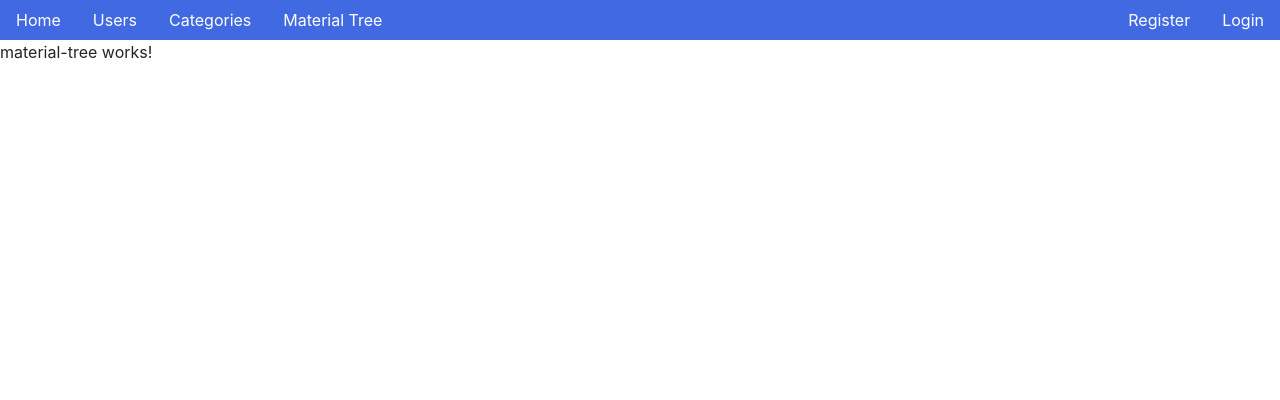
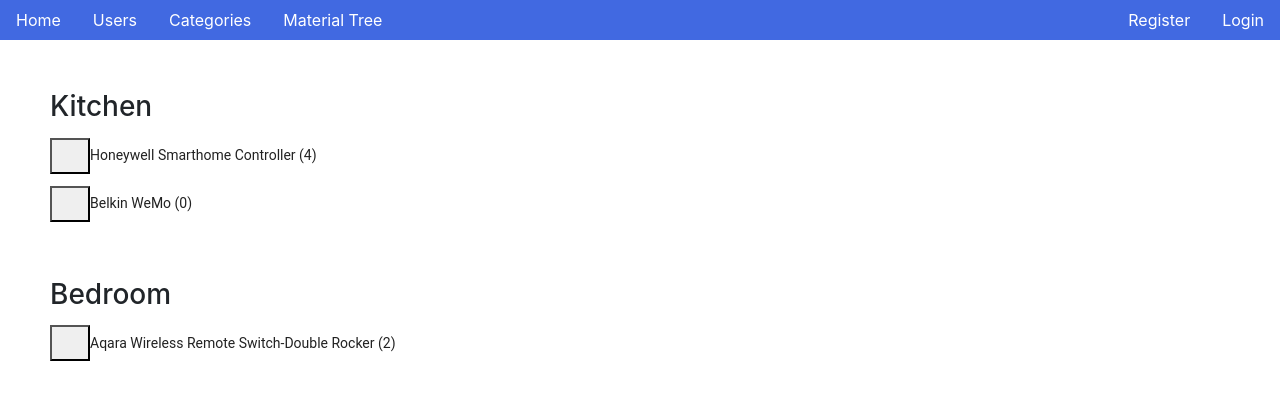
Before and after one commit to marbogucki/angular-login, an Angular app: page /material-tree in a window 1280 px wide. Shown: the top 400 px of the page. Built offline with nearby package versions, Linux system fonts and the light colour scheme; data requests are answered from the project's data file.

Commit message:
add angular material 7.3.7 and add data to material-tree

```diff
--- a/db.json
+++ b/db.json
@@ -20,5 +20,42 @@
       "name": "Maksymilian Wojciechowski",
       "email": "maksymilian.w@test.pl"
     }
+  ],
+  "rooms": [
+    { "id": 1, "name": "Kitchen", "floor": 0, "devices": [1, 2] },
+    { "id": 2, "name": "Bedroom", "floor": 1, "devices": [] },
+    { "id": 3, "name": "Bathroom", "floor": 0, "devices": [2, 3] },
+    { "id": 4, "name": "Living Room", "floor": 0, "devices": [1, 4] }
+  ],
+  "controllers": [
+    {
+      "id": 1,
+      "name": "Honeywell Smarthome Controller",
+      "model": "Honeywell Zigbee Model 2012014394395",
+      "roomId": 1,
+      "bindings": [
+        {"channel": "Left Button", "action": "Single Click", "result": "light-on"},
+        {"channel": "Left Button", "action": "Double Click", "result": "light-off"},
+        {"channel": "Right Button", "action": "Single Click", "result": ""},
+        {"channel": "Right Button", "action": "Double Click", "result": "light-on"}
+      ]
+    },
+    {
+      "id": 2,
+      "name": "Aqara Wireless Remote Switch-Double Rocker",
+      "model": "Honeywell Wireless Model 596829382",
+      "roomId": 2,
+      "bindings": [
+        {"channel": "Left Button", "action": "Single Click", "result": "light-on"},
+        {"channel": "Right Button", "action": "Single Click", "result": "light-off"}
+      ]
+    },
+    {
+      "id": 3,
+      "model": "Belkin Model 682938103",
+      "name": "Belkin WeMo",
+      "roomId": 1,
+      "bindings": []
+    }
   ]
 }
--- a/package.json
+++ b/package.json
@@ -11,15 +11,17 @@
   },
   "private": true,
   "dependencies": {
-    "@angular/animations": "~7.2.0",
+    "@angular/animations": "^7.2.15",
+    "@angular/cdk": "^7.3.7",
     "@angular/common": "~7.2.0",
     "@angular/compiler": "~7.2.0",
     "@angular/core": "~7.2.0",
     "@angular/forms": "~7.2.0",
+    "@angular/material": "^7.3.7",
     "@angular/platform-browser": "~7.2.0",
     "@angular/platform-browser-dynamic": "~7.2.0",
     "@angular/router": "~7.2.0",
-    "core-js": "^2.5.4",
+    "core-js": "^2.6.9",
     "rxjs": "~6.3.3",
     "tslib": "^1.9.0",
     "zone.js": "~0.8.26"
--- a/src/app/app.module.ts
+++ b/src/app/app.module.ts
@@ -1,4 +1,5 @@
 import { BrowserModule } from '@angular/platform-browser';
+import {BrowserAnimationsModule} from '@angular/platform-browser/animations';
 import { NgModule } from '@angular/core';
 
 import { AppRoutingModule } from './app-routing.module';
@@ -13,6 +14,7 @@
   ],
   imports: [
     BrowserModule,
+    BrowserAnimationsModule,
     CoreModule,
     AppRoutingModule
   ],
--- a/src/app/feature/material-tree/material-tree.component.html
+++ b/src/app/feature/material-tree/material-tree.component.html
@@ -1,3 +1,26 @@
-<p>
-  material-tree works!
-</p>
+<section *ngFor="let room of rooms" class="controllers">
+  <h3>{{ room.name }}</h3>
+
+  <mat-tree [dataSource]="room.controllers" [treeControl]="treeControl" class="apto-tree">
+    <mat-tree-node *matTreeNodeDef="let binding" matTreeNodeToggle>
+      <li class="mat-tree-node apto-tree__node-item">
+        <button mat-icon-button disabled></button>
+        {{binding.channel}}: {{binding.action}}
+      </li>
+    </mat-tree-node>
+
+    <mat-nested-tree-node *matTreeNodeDef="let controller; when: hasChild">
+      <li>
+        <div class="mat-tree-node">
+          <button mat-icon-button matTreeNodeToggle>
+            <mat-icon class="mat-icon-rtl-mirror" [ngClass]="{'apto-tree--default': true, 'apto-tree--expand':  treeControl.isExpanded(controller) }"></mat-icon>
+          </button>
+          {{controller.name}} ({{controller.bindings.length}})
+        </div>
+        <ul [class.apto-tree--invisible]="!treeControl.isExpanded(controller)" class="apto-tree__node-container">
+          <ng-container matTreeNodeOutlet></ng-container>
+        </ul>
+      </li>
+    </mat-nested-tree-node>
+  </mat-tree>
+</section>
--- a/src/app/feature/material-tree/material-tree.component.scss
+++ b/src/app/feature/material-tree/material-tree.component.scss
@@ -0,0 +1,55 @@
+.controllers {
+  margin: 50px;
+}
+
+.apto-tree {
+  ul, li {
+    margin-top: 0;
+    margin-bottom: 0;
+    list-style-type: none;
+  }
+
+  &__node-container {
+    padding-left: 1.9rem;
+    position: relative;
+
+    mat-tree-node:last-child {
+      .apto-tree__node-item {
+        &::after {
+          top: -25px;
+        }
+      }
+    }
+  }
+
+  &__node-item {
+    position: relative;
+
+    &::after, &::before {
+      content: '';
+      display: block;
+      position: absolute;
+      background: #4273d8;
+    }
+    &::after {
+      width: 1px;
+      height: 50px;
+    }
+
+    &::before {
+      width: 35px;
+      height: 1px;
+    }
+  }
+
+  &--invisible {
+    display: none;
+  }
+
+  &--default {
+    outline: none;
+  }
+
+  &--expand {
+  }
+}
--- a/src/app/feature/material-tree/material-tree.component.ts
+++ b/src/app/feature/material-tree/material-tree.component.ts
@@ -1,4 +1,10 @@
 import { Component, OnInit } from '@angular/core';
+import {forkJoin, Observable, of} from 'rxjs';
+import {map, switchMap} from 'rxjs/operators';
+import {DeviceController, Room, RoomBasic, RoomWithControllers} from './types/room.type';
+import {RoomService} from './services/room.service';
+import {DevicesService} from './services/devices.service';
+import {NestedTreeControl} from '@angular/cdk/tree';
 
 @Component({
   selector: 'app-material-tree',
@@ -6,10 +12,58 @@
   styleUrls: ['./material-tree.component.scss']
 })
 export class MaterialTreeComponent implements OnInit {
+  treeControl = new NestedTreeControl<any>(node => node.bindings);
+  rooms: RoomWithControllers[] = null;
 
-  constructor() { }
+  constructor(
+    private roomService: RoomService,
+    private devicesService: DevicesService
+  ) {}
 
   ngOnInit() {
+    this.getControllers();
   }
 
+  hasChild = (_: number, node: any) => !!node.bindings;
+
+  getControllers() {
+    this.roomService.getRooms()
+      .pipe(
+        map((rooms: Room[]) => this.getRooms(rooms)),
+        switchMap((rooms: RoomBasic[]) => this.getRoomsWithControllers(rooms)),
+        map((rooms: RoomWithControllers[]) => this.filterRoomsByAvailableControllers(rooms)),
+      ).subscribe(
+      (data: RoomWithControllers[]) => {
+        this.rooms = data;
+        console.log(data);
+      }
+    );
+  }
+
+  private getRooms(rooms: Room[]): RoomBasic[] {
+    return rooms.map(({ id, name }) => ({ id, name }));
+  }
+
+  private getRoomsWithControllers(rooms: RoomBasic[]): Observable<RoomWithControllers[]> {
+    return rooms.length ? this.getControllersByRoom(rooms) : of([]);
+  }
+
+  private getControllersByRoom(rooms: RoomBasic[]): Observable<RoomWithControllers[]> {
+    return forkJoin(
+      rooms.map((room: RoomBasic) => {
+        console.log(room);
+        return this.devicesService.getControllersByRoom(room.id)
+          .pipe(
+            map((controllers: DeviceController[]) => {
+              room['controllers'] = controllers;
+              return room;
+            })
+          );
+      })
+    );
+  }
+
+  private filterRoomsByAvailableControllers(rooms: RoomWithControllers[]): RoomWithControllers[] {
+    return rooms.filter((room: RoomWithControllers) => room.controllers.length);
+  }
 }
--- a/src/app/feature/material-tree/material-tree.module.ts
+++ b/src/app/feature/material-tree/material-tree.module.ts
@@ -1,5 +1,7 @@
 import { NgModule } from '@angular/core';
 import { CommonModule } from '@angular/common';
+import {MatTreeModule} from '@angular/material/tree';
+import {MatIconModule} from '@angular/material/icon';
 
 import { MaterialTreeRoutingModule } from './material-tree-routing.module';
 import { MaterialTreeComponent } from './material-tree.component';
@@ -8,6 +10,8 @@
   declarations: [MaterialTreeComponent],
   imports: [
     CommonModule,
+    MatTreeModule,
+    MatIconModule,
     MaterialTreeRoutingModule
   ]
 })
--- /dev/null
+++ b/src/app/feature/material-tree/services/devices.service.ts
@@ -0,0 +1,15 @@
+import { Injectable } from '@angular/core';
+import {HttpClient} from '@angular/common/http';
+import {Room} from "../types/room.type";
+import {environment} from "../../../../environments/environment";
+
+@Injectable({
+  providedIn: 'root'
+})
+export class DevicesService {
+  constructor(private http: HttpClient) { }
+
+  getControllersByRoom(roomId: number) {
+    return this.http.get<Room[]>(`${environment.apiURL}/controllers?roomId=${roomId}`);
+  }
+}
--- /dev/null
+++ b/src/app/feature/material-tree/services/room.service.ts
@@ -0,0 +1,17 @@
+import { Injectable } from '@angular/core';
+import {HttpClient} from '@angular/common/http';
+import {Observable} from 'rxjs';
+import {Room} from '../types/room.type';
+import {environment} from '../../../../environments/environment';
+
+
+@Injectable({
+  providedIn: 'root'
+})
+export class RoomService {
+  constructor(private http: HttpClient) { }
+
+  getRooms(): Observable<Room[]> {
+    return this.http.get<Room[]>(`${environment.apiURL}/rooms`);
+  }
+}
--- a/src/environments/environment.ts
+++ b/src/environments/environment.ts
@@ -3,7 +3,8 @@
 // The list of file replacements can be found in `angular.json`.
 
 export const environment = {
-  production: false
+  production: false,
+  apiURL: 'http://localhost:3000'
 };
 
 /*
--- a/src/styles.scss
+++ b/src/styles.scss
@@ -1 +1,2 @@
 /* You can add global styles to this file, and also import other style files */
+@import "~@angular/material/prebuilt-themes/indigo-pink.css";
```
Also changed, not shown: src/app/feature/material-tree/types/room.type.ts (added, +27 -0 lines), 1 other file (tests, documents, lock files or other folders).
